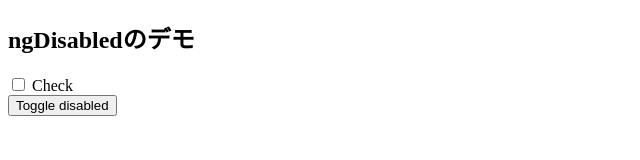
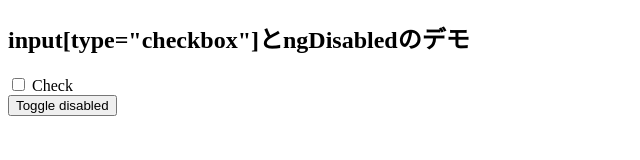
Before and after one commit to codegrid/2016-angular1.5, a plain HTML site: page 6-ng-disabled/index.html in a window 1280 px wide. Shown: the whole page, without its empty margins (0-640 px from the left). Drawn offline with nearby package versions, Linux system fonts and the light colour scheme.

Commit message:
デモタイトル修正

```diff
--- a/6-ng-disabled/index.html
+++ b/6-ng-disabled/index.html
@@ -7,7 +7,7 @@
 </head>
 <body>
 
-<h2>ngDisabledのデモ</h2>
+<h2>input[type="checkbox"]とngDisabledのデモ</h2>
 
 <div ng-controller="MainCtrl as vm">
   <label><input type="checkbox" ng-disabled="vm.disabled" ng-model="vm.checked"> Check</label><br>
```
Also changed, not shown: 6-ng-value/index.html (+1 -1 lines).
